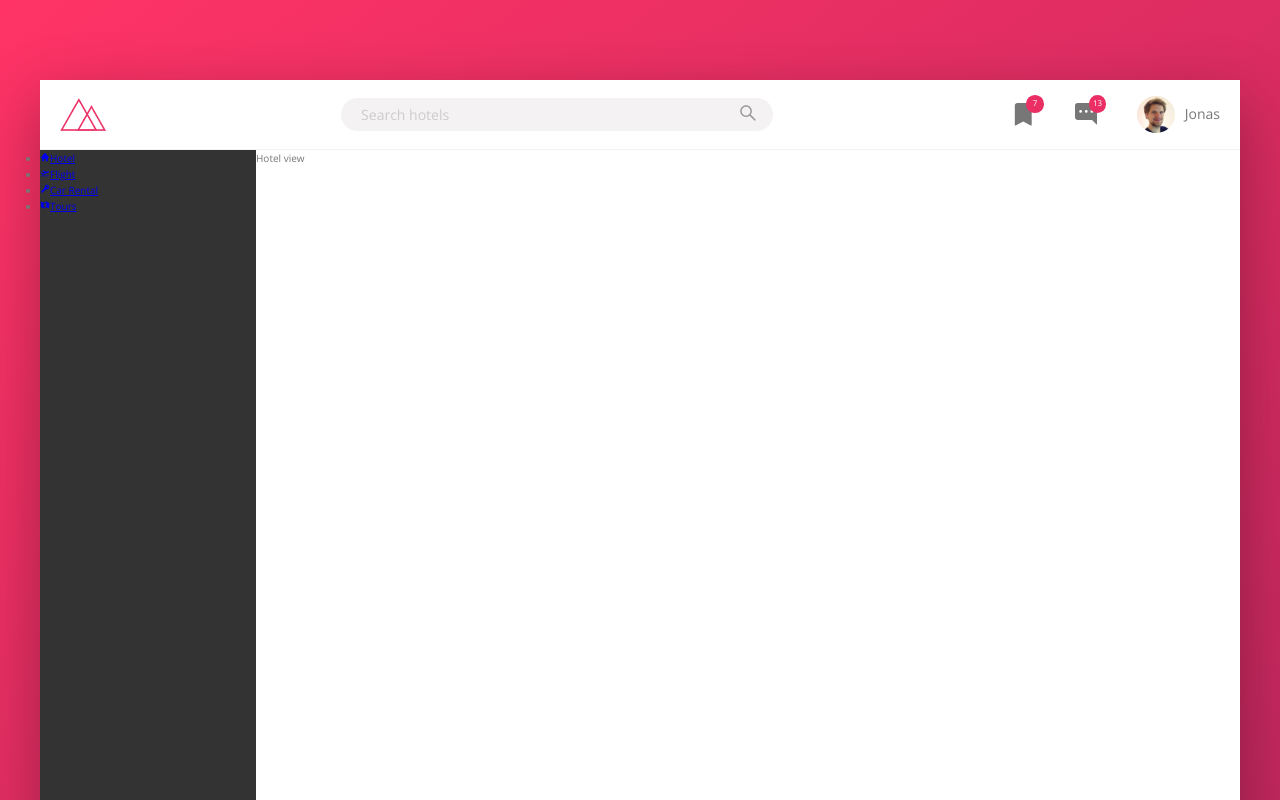
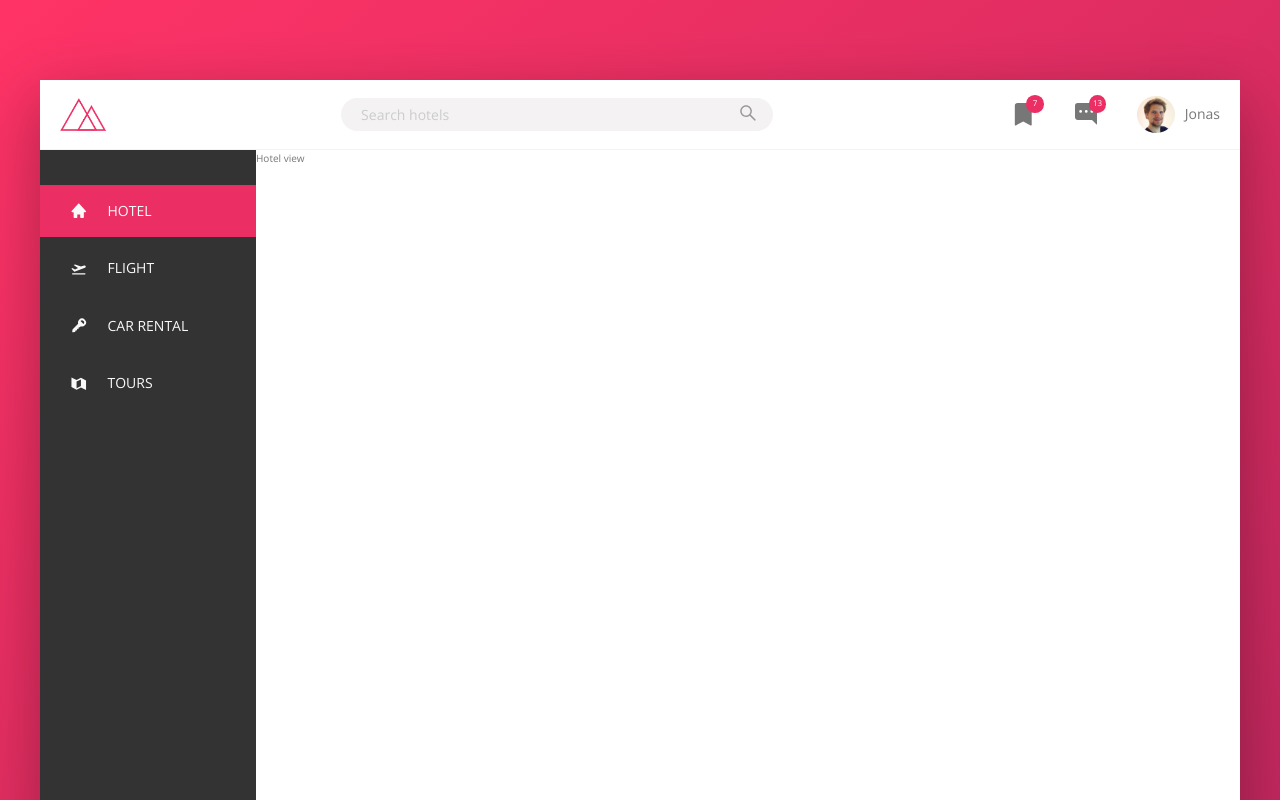
Before and after one commit to benwhite0820/trillo, a React (Vite) app: page / in a window 1280 px wide. Shown: the top 800 px of the page. Built offline with nearby package versions, Linux system fonts and the light colour scheme.

Commit message:
building the navigation - part 2

```diff
--- a/src/components/side-bar/side-bar.component.tsx
+++ b/src/components/side-bar/side-bar.component.tsx
@@ -6,15 +6,11 @@
 } from 'react-icons/bi';
 import './side-bar.style.scss';
 
-// type Props = {
-//   sideBar: { icon: React.ReactNode; title: string }[];
-// };
-// { sideBar }: Props
 const SideBar = () => {
   return (
     <nav className="sidebar">
       <ul className="side-nav">
-        <li className="side-nav__item">
+        <li className="side-nav__item side-nav__item--active">
           <a href="#" className="side-nav__link">
             <BiSolidHome className="side-nav__icon" />
             <span>Hotel</span>
--- a/src/components/side-bar/side-bar.style.scss
+++ b/src/components/side-bar/side-bar.style.scss
@@ -6,14 +6,59 @@
   justify-content: space-between;
 }
 
-.side__nav {
+.side-nav {
+  font-size: 1.4rem;
+  list-style: none;
+  margin-top: 3.5rem;
+
   &__item {
+    position: relative;
+
+    &:not(:last-child) {
+      margin-bottom: 0.5rem;
+    }
   }
-  &__link {
+
+  &__item::before {
+    content: '';
+    position: absolute;
+    top: 0;
+    left: 0;
+    height: 100%;
+    width: 3px;
+    background-color: var(--color-primary);
+    transform: scaleY(0);
+    transition: trasnform 0.2s, width 0.4s cubic-bezier(1, 0, 0, 1) 0.2s,
+      background-color 0.1s;
   }
+
+  &__item:hover::before,
+  &__item--active::before {
+    transform: scaleY(1);
+    width: 100%;
+  }
+
+  &__item:active::before {
+    background-color: var(--color-primary-light);
+  }
+
+  &__link:link,
+  &__link:visited {
+    color: var(--color-grey-light-1);
+    text-decoration: none;
+    text-transform: uppercase;
+    display: flex;
+    padding: 1.5rem 3rem;
+    align-items: center;
+    position: relative;
+    z-index: 10;
+  }
+
   &__icon {
     width: 1.75rem;
     height: 1.75rem;
+    margin-right: 2rem;
+    color: currentColor;
   }
 }
 
```
